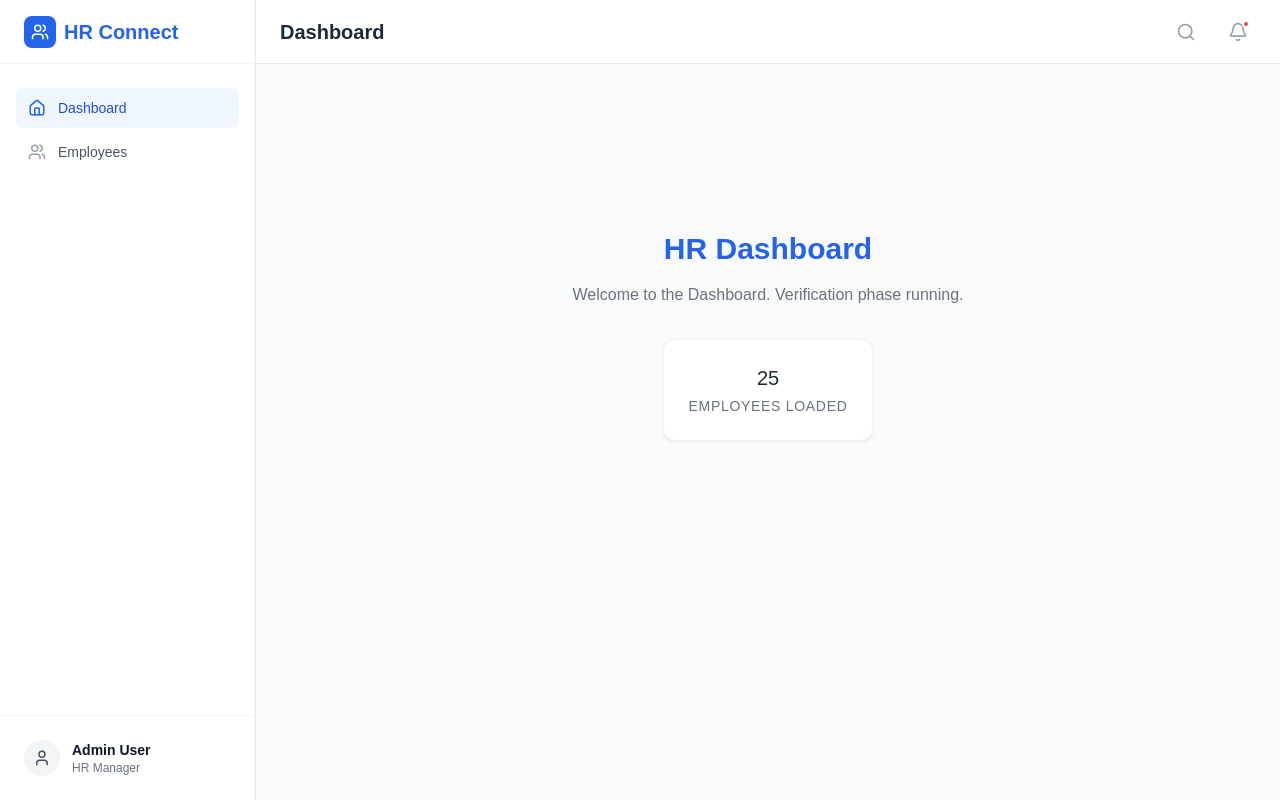
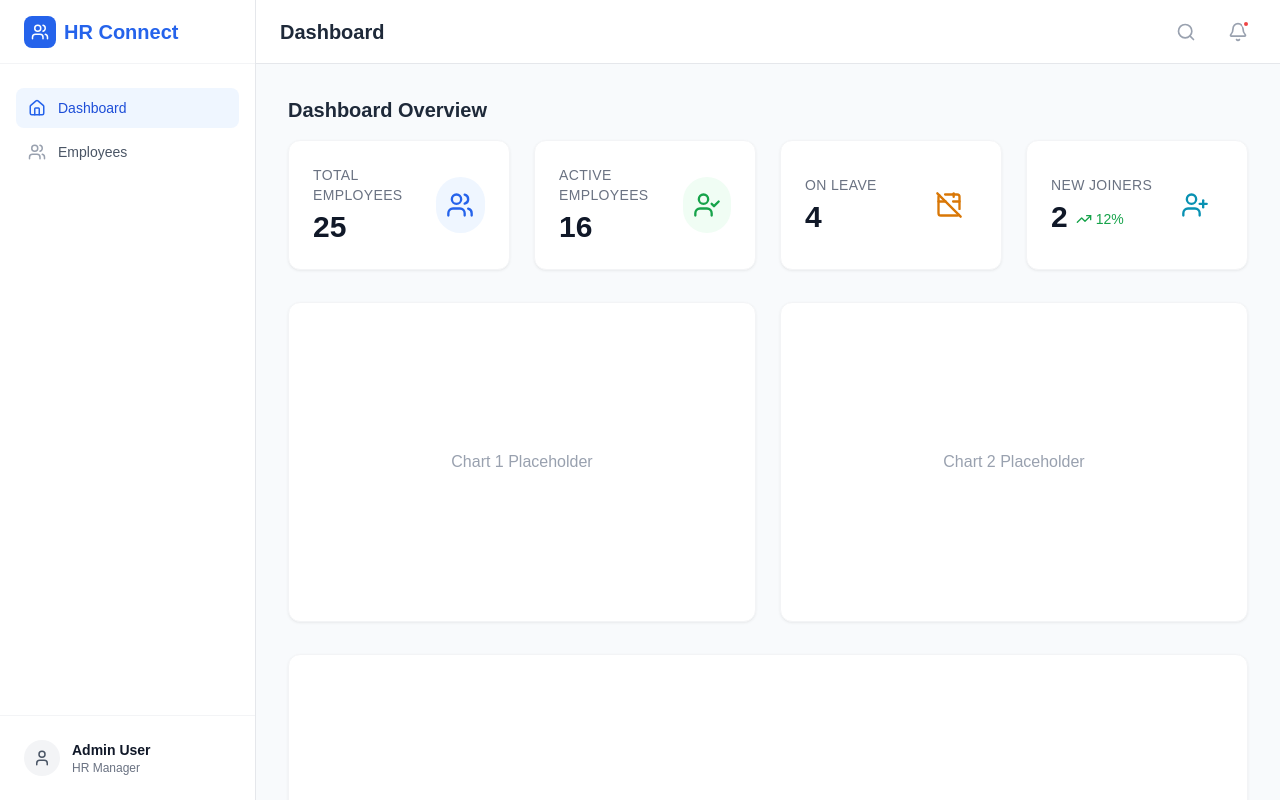
Before and after one commit to lakadeamit220/hr-dashboard-nextjs, a Next.js app: page / in a window 1280 px wide. Built offline with nearby package versions, Linux system fonts and the light colour scheme.

Commit message:
feat: implement dashboard home page with KPI summary cards and chart placeholders

```diff
--- a/src/app/page.js
+++ b/src/app/page.js
@@ -1,21 +1,61 @@
-import { getAllEmployees, getDepartmentDistribution, getStatusCounts } from "@/lib/data";
+import { getAllEmployees, getStatusCounts, getNewJoinersCount } from "@/lib/data";
+import KpiCard from "@/components/dashboard/KpiCard";
+import { Users, UserCheck, CalendarOff, UserPlus } from "lucide-react";
 
 export default function Home() {
   const employees = getAllEmployees();
-
-  // Quick verification in console
-  console.log("Total Employees:", employees.length);
-  console.log("Status Counts:", getStatusCounts());
-  console.log("Department Dist:", getDepartmentDistribution());
+  const statusCounts = getStatusCounts();
+  const newJoiners = getNewJoinersCount();
 
   return (
-    <div className="flex flex-col items-center justify-center h-full min-h-[60vh] gap-4">
-      <h1 className="text-3xl font-bold text-primary-600">HR Dashboard</h1>
-      <p className="text-gray-500">Welcome to the Dashboard. Verification phase running.</p>
-      <div className="bg-white p-6 rounded-xl shadow-card border border-gray-100 mt-4 text-center">
-        <p className="text-xl font-medium text-gray-800">{employees.length}</p>
-        <p className="text-sm text-gray-500 uppercase tracking-wider mt-1">Employees Loaded</p>
-      </div>
+    <div className="flex flex-col gap-8">
+      {/* KPI Cards Section */}
+      <section>
+        <h2 className="text-xl font-semibold text-gray-800 mb-4">Dashboard Overview</h2>
+        <div className="grid grid-cols-1 sm:grid-cols-2 lg:grid-cols-4 gap-6">
+          <KpiCard
+            title="Total Employees"
+            value={employees.length}
+            icon={Users}
+            colorClass="primary"
+          />
+          <KpiCard
+            title="Active Employees"
+            value={statusCounts.active}
+            icon={UserCheck}
+            colorClass="accent"
+          />
+          <KpiCard
+            title="On Leave"
+            value={statusCounts.onLeave}
+            icon={CalendarOff}
+            colorClass="warning"
+          />
+          <KpiCard
+            title="New Joiners"
+            value={newJoiners}
+            icon={UserPlus}
+            colorClass="info"
+            trend={{ isPositive: true, value: 12 }}
+          />
+        </div>
+      </section>
+
+      {/* Placeholder for charts */}
+      <section className="grid grid-cols-1 lg:grid-cols-2 gap-6">
+        <div className="bg-white rounded-xl shadow-card p-6 h-80 flex items-center justify-center border border-gray-100 text-gray-400">
+          Chart 1 Placeholder
+        </div>
+        <div className="bg-white rounded-xl shadow-card p-6 h-80 flex items-center justify-center border border-gray-100 text-gray-400">
+          Chart 2 Placeholder
+        </div>
+      </section>
+
+      <section>
+        <div className="bg-white rounded-xl shadow-card p-6 h-80 flex items-center justify-center border border-gray-100 text-gray-400">
+          Chart 3 Placeholder
+        </div>
+      </section>
     </div>
   );
 }
```
